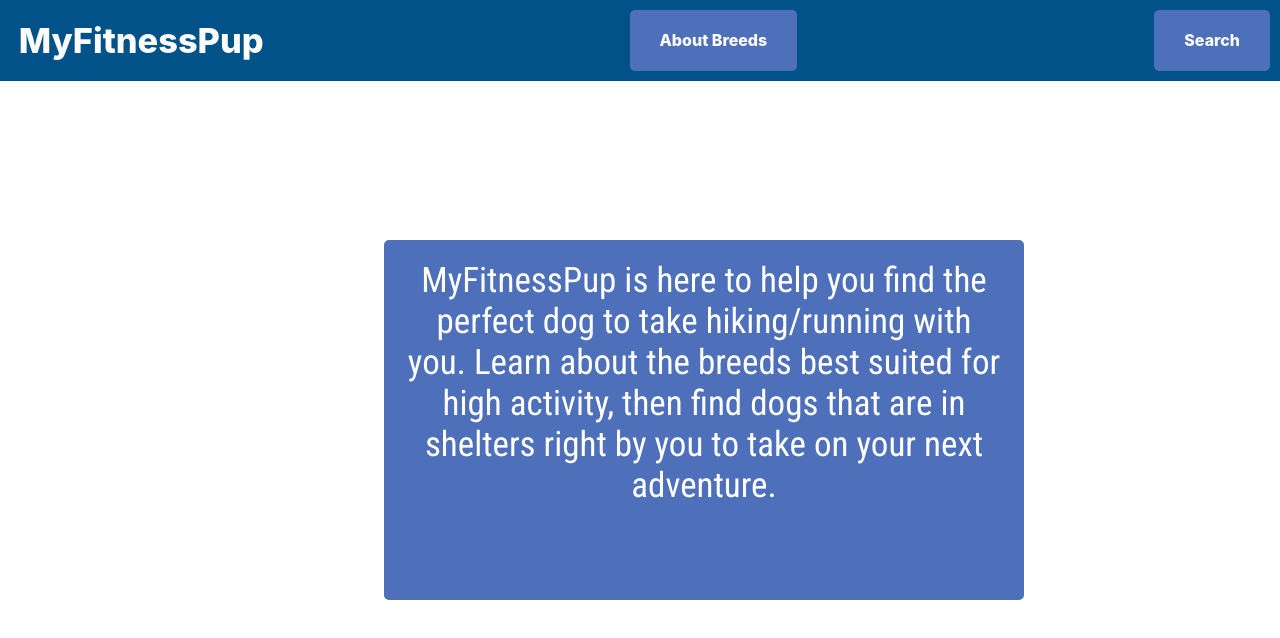
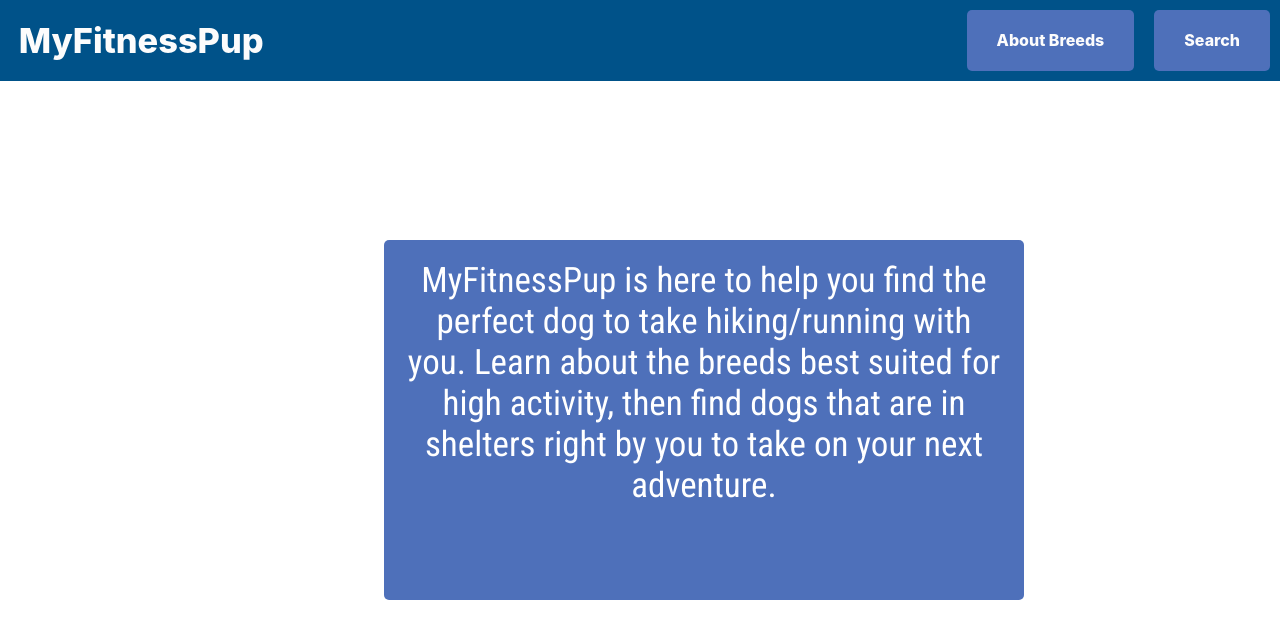
Before and after one commit to foxwellm/MyFitnessPup, a React (Create React App) app: page / in a window 1280 px wide. Shown: the top 638 px of the page. Built offline with nearby package versions, Linux system fonts and the light colour scheme; no server answers.

Commit message:
Add Header styling

```diff
--- a/src/components/DogCard/DogCard.js
+++ b/src/components/DogCard/DogCard.js
@@ -4,12 +4,11 @@ export const DogCard = (props) => {
   const {photos, name, age, distance, zip} = props
   const srcImg = !photos || !photos[4].$t ? null : photos[4].$t
   const dogName = !name || !name.match(' ') ? name : name.split(' ')[0]
-  const dogDistance = !distance || !distance.split(' ')[1] === 'ft' ? distance : zip
   return (
     <div className='DogCard-container'>
       <div className='dog-name'>{dogName}</div>
       <div className='dog-age'>Age: {age}</div>
-      <div className='dog-distance'>Location: {dogDistance} away</div>
+      <div className='dog-distance'>Location: {distance} away</div>
       <div className='img-container'>
         <img className='dog-img' src={srcImg}></img>
       </div>
--- a/src/components/Header/Header.js
+++ b/src/components/Header/Header.js
@@ -5,6 +5,7 @@ export const Header = () => {
   return (
     <div className='Header'>
       <NavLink to='/' className='title-navlink'>MyFitnessPup</NavLink>
+      <div className='spacer'></div>
       <NavLink to='/about-breeds' className='header-navlink' activeClassName='selected'>About Breeds</NavLink>
       <NavLink to='/search' className='header-navlink' activeClassName='selected'>Search</NavLink>
     </div>
--- a/src/components/Header/Header.scss
+++ b/src/components/Header/Header.scss
@@ -19,12 +19,9 @@
     }
 }
 
-// .header-img {
-//   background-size: 30px 30px;
-//   width: 30px;
-//   height: 30px;
-//   color: white;
-// }
+.spacer {
+  flex: 5;
+}
 
 .header-navlink {
   background-color: $primary-light;
@@ -46,7 +43,7 @@
   background-color: $primary-dark;
     &:hover {
       transform: scale(1.01);
-      background-color: $primary-light-hover;
+      background-color: $primary-dark;
       transition: .1s linear;
     }
 }
--- a/src/components/Home/Home.js
+++ b/src/components/Home/Home.js
@@ -5,7 +5,6 @@ export class Home extends Component {
     return (
       <div className='home-container'>
         <div className='home-card'>MyFitnessPup is here to help you find the perfect dog to take hiking/running with you. Learn about the breeds best suited for high activity, then find dogs that are in shelters right by you to take on your next adventure.</div>
-
       </div>
     )
   }
--- a/src/containers/BreedInfo/BreedInfo.js
+++ b/src/containers/BreedInfo/BreedInfo.js
@@ -18,7 +18,6 @@ export class BreedInfo extends Component {
             <div className='breed-info-img' style={{ backgroundImage: `url(${images[img]})` }}></div>
         </div>
         </div>
-
       </div>
     )
   }
--- a/src/containers/Search/Search.js
+++ b/src/containers/Search/Search.js
@@ -11,7 +11,7 @@ export class Search extends Component {
   constructor() {
     super()
     this.state = {
-      zipCode: 77043,
+      zipCode: '',
       zipError: '',
       breeds: breeds,
       currentPage: 1,
```
